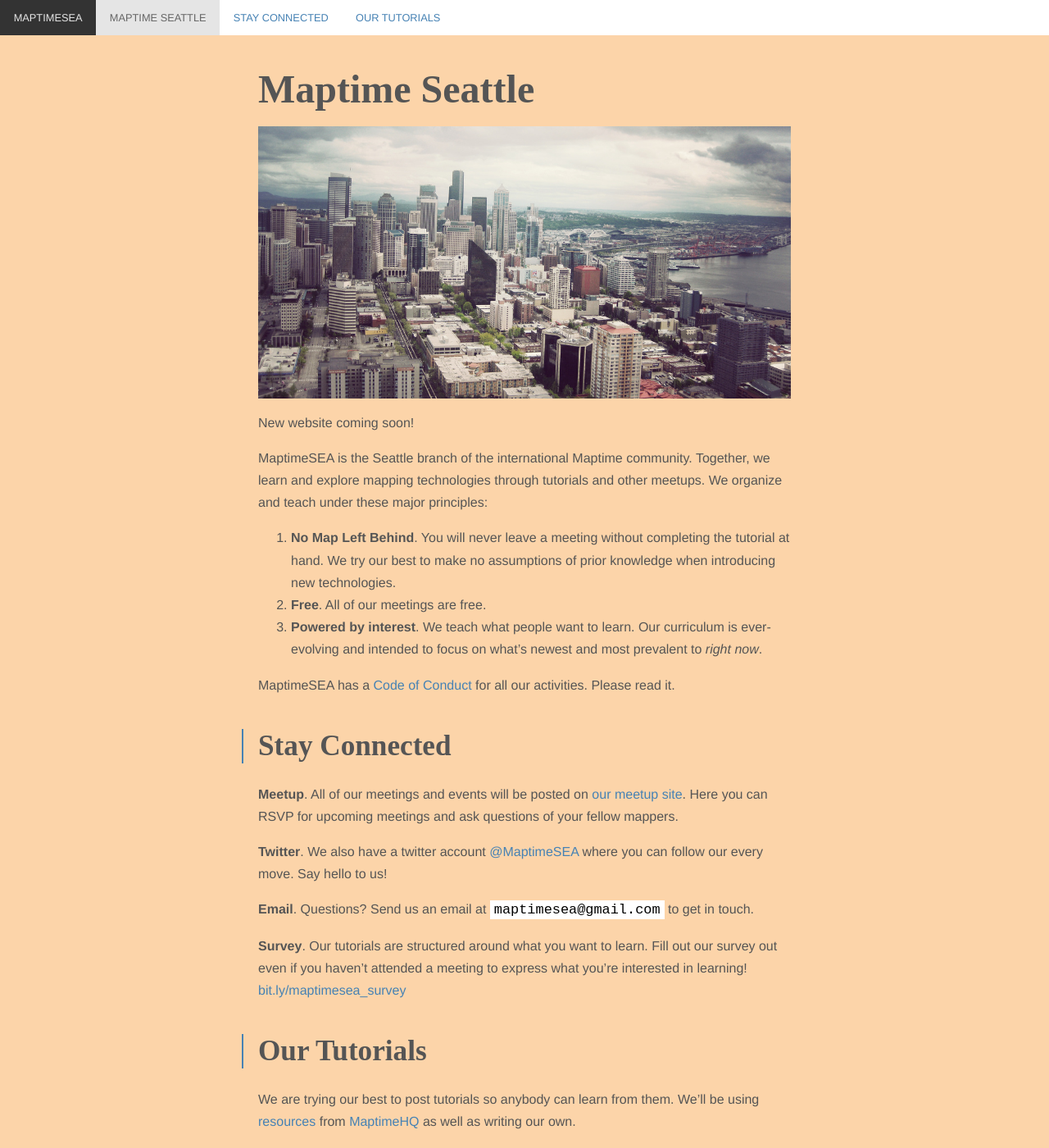
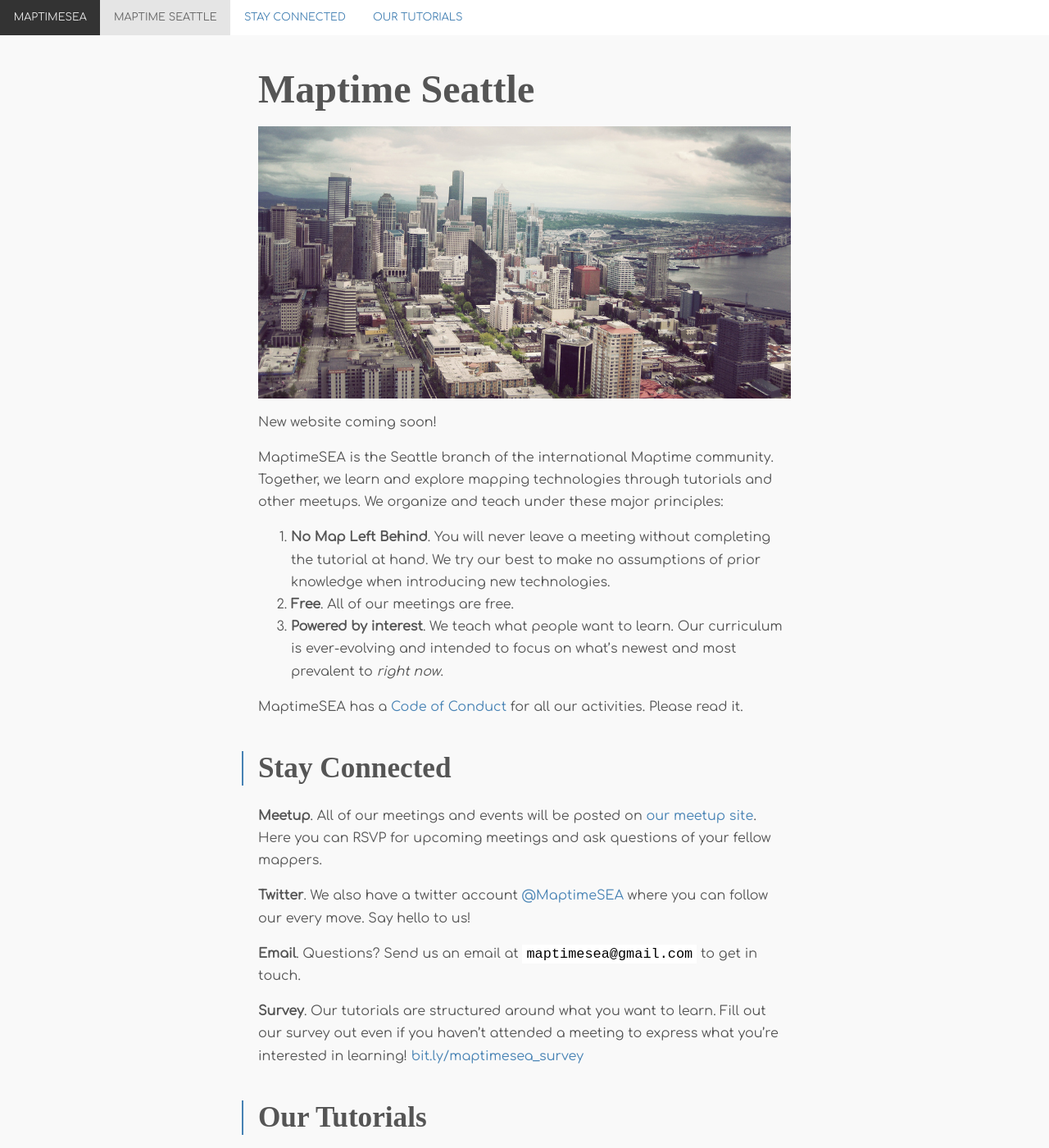
Before and after one commit to MaptimeSEA/maptimesea.github.io, a Jekyll site: the page built from index.md, in a window 1280 px wide and 1400 px high. Shown: the whole window at 82% size. Built offline with Jekyll 4.4.1, drawn with Linux system fonts in a browser that asks for light colours; nearby versions of some CDN libraries; Markdown is read by kramdown in place of the engine named in the settings.

Commit message:
change body font

```diff
--- a/css/site.css
+++ b/css/site.css
@@ -1,8 +1,8 @@
 @import url(https://fonts.googleapis.com/css?family=Comfortaa);
 body {
   padding:0; margin:0;
-  background-color:#fcd4a9;
-  font: 100 1em/1.7em "Helvetica", arial, sans-serif;
+  background-color:#f9f9f9;
+  font: 100 1em/1.7em "Comfortaa";
   color:#555;
 }
 nav {
```
